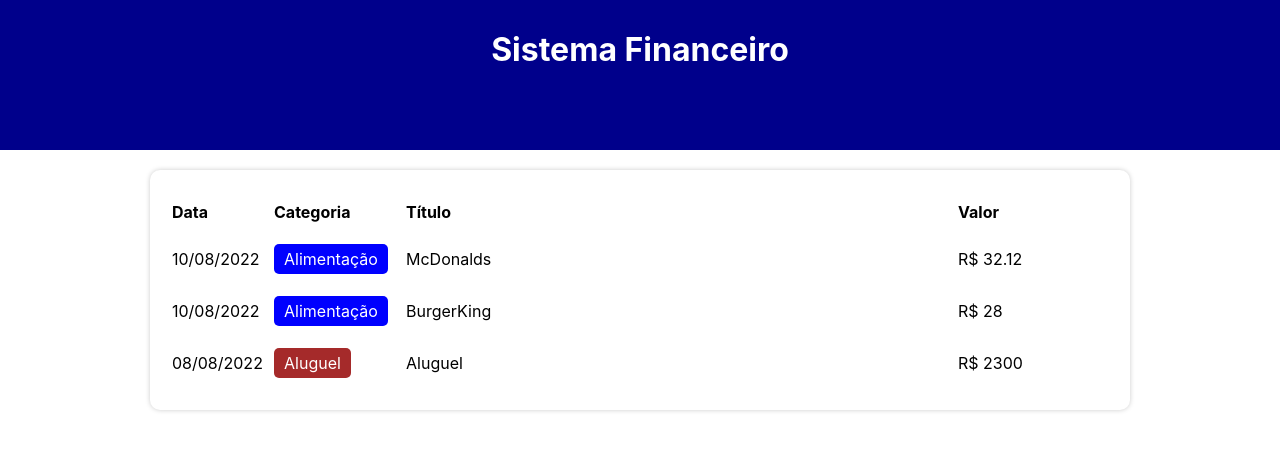
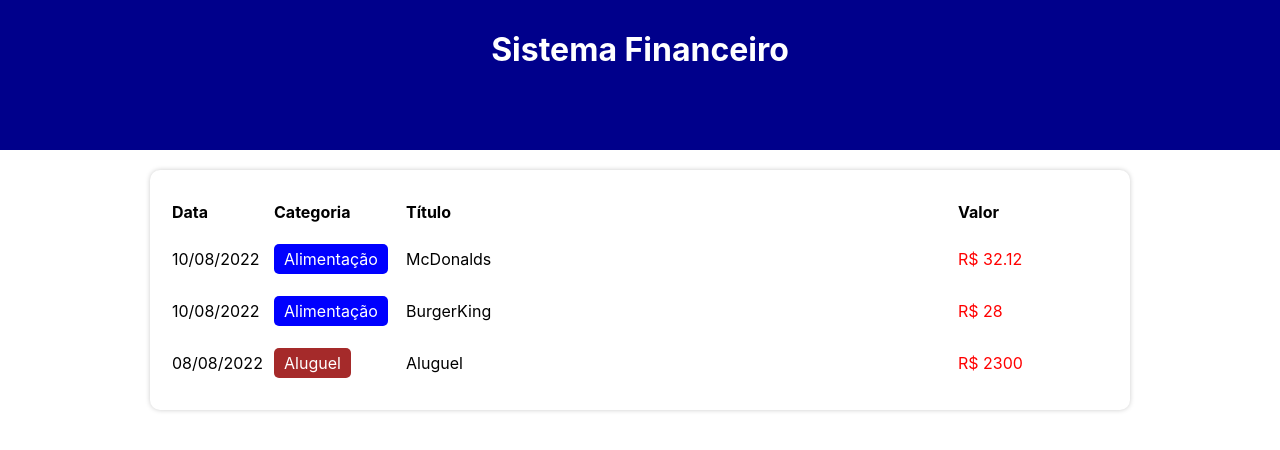
Before and after one commit to HudsonMenezes/sistema-financas-pessoais, a React (Create React App) app: page / in a window 1280 px wide. Shown: the top 450 px of the page. Built offline with nearby package versions, Linux system fonts and the light colour scheme.

Commit message:
value props and value colors added

```diff
--- a/src/components/TableItem/index.tsx
+++ b/src/components/TableItem/index.tsx
@@ -17,7 +17,11 @@
           </C.Category>
         </C.TableColumn>
       <C.TableColumn>{item.title}</C.TableColumn>
-      <C.TableColumn>R$ {item.value}</C.TableColumn>
+      <C.TableColumn>
+        <C.Value color={categories[item.category].expense ? 'red' : 'green'}>
+        R$ {item.value}
+        </C.Value>
+      </C.TableColumn>
     </C.TableLine>
   )
 }
--- a/src/components/TableItem/styles.ts
+++ b/src/components/TableItem/styles.ts
@@ -13,3 +13,7 @@
   color: #fff;
   background-color: ${props => props.color };
 `
+
+export const Value = styled.div<{ color: string }>`
+  color: ${props => props.color};
+`
```
